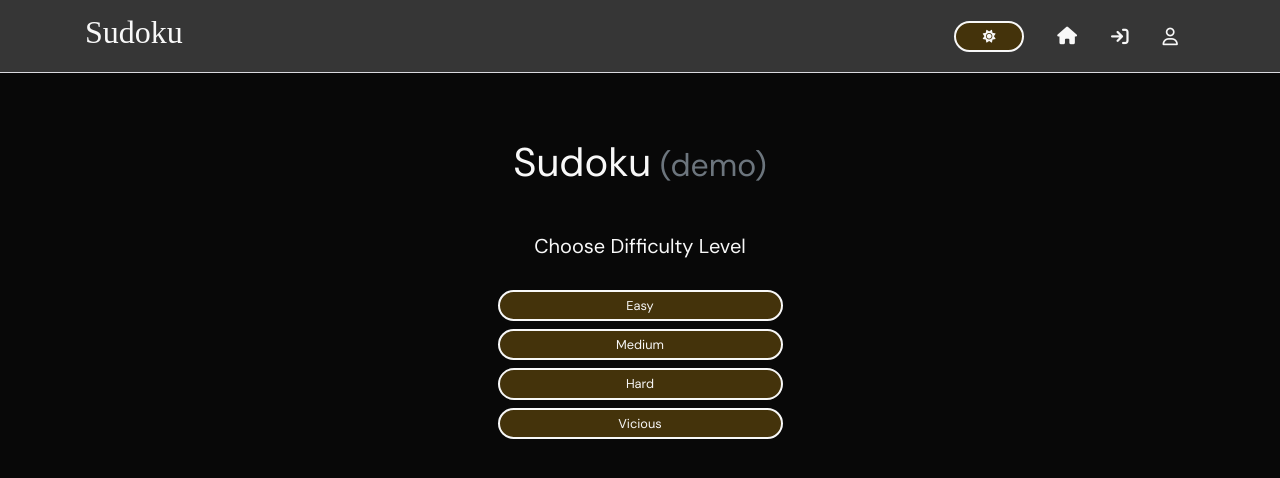
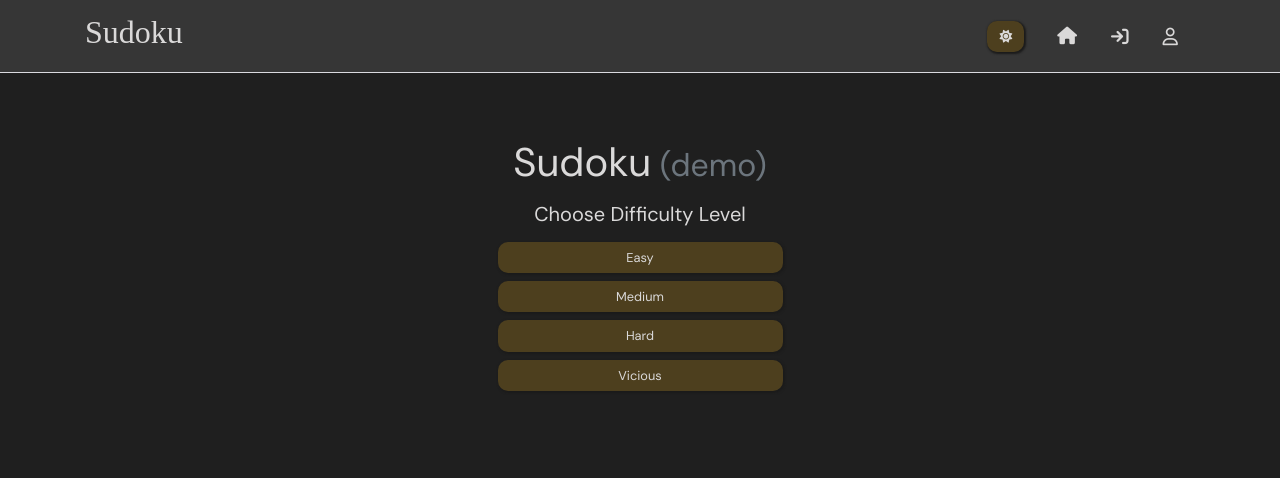
Before and after one commit to johnrearden/sudoku-bckend, a React (Create React App) app in the folder frontend/: page / in a window 1280 px wide. Shown: the top 478 px of the page. Built offline with nearby package versions, Linux system fonts and the light colour scheme; no server answers; a web font is replaced by a local one.

Commit message:
Restyle buttons to mute colours and add box shadow

```diff
--- a/frontend/src/pages/puzzle/ChooseDifficulty.js
+++ b/frontend/src/pages/puzzle/ChooseDifficulty.js
@@ -22,11 +22,11 @@ const ChooseDifficulty = ({ message, fadeIn }) => {
 
     return (
         <div className={fadeIn && styles.FadeIn}>
-            <Row className="d-flex justify-content-center text-center mt-5">
+            <Row className="d-flex justify-content-center text-center mt-1">
                 <h5>{message || 'Choose Difficulty Level'} </h5>
             </Row>
 
-            <Row className="d-flex justify-content-center mt-4">
+            <Row className="d-flex justify-content-center mt-2">
                 <Button
                     onClick={handleClick}
                     data-difficulty="0"
--- a/frontend/src/pages/puzzle/Home.js
+++ b/frontend/src/pages/puzzle/Home.js
@@ -19,7 +19,7 @@ const Home = () => {
 
     return (
         <>
-            <div><h1 className="text-center mt-5">Sudoku<small className="text-muted"> (demo)</small></h1></div>
+            <div><h1 className="text-center mt-5 mb-3">Sudoku<small className="text-muted"> (demo)</small></h1></div>
             <ChooseDifficulty />
 
             <Row className="justify-content-center mt-5">
--- a/frontend/src/pages/puzzle/Leaderboard.js
+++ b/frontend/src/pages/puzzle/Leaderboard.js
@@ -45,7 +45,7 @@ const Leaderboard = () => {
                         lineHeight: '1.5em',
                     }}
                     aria-label="United States"
-                ></ReactCountryFlag>
+                />
             </td>
         </tr>
     ));
@@ -72,7 +72,6 @@ const Leaderboard = () => {
                 <td>{data.puzzle_instance.owner_nickname}</td>
                 <td>{millisToTimeString(data.puzzle_instance.duration)}</td>
                 <td>
-                    <div className={styles.FlagBackground}>
                     <ReactCountryFlag
                         className="emojiFlag"
                         countryCode={data.puzzle_instance.owner_country}
@@ -82,8 +81,7 @@ const Leaderboard = () => {
                             lineHeight: '1.5em',
                         }}
                         aria-label="United States"
-                        ></ReactCountryFlag>
-                    </div>
+                    />
                 </td>
             </tr>
         ))
@@ -91,11 +89,11 @@ const Leaderboard = () => {
 
     return (
         <>
-            <Row className="d-flex justify-content-center mt-4">
+            <Row className="d-flex justify-content-center mt-3">
                 <h4>Leaderboard</h4>
             </Row>
             {data && (
-                <Row className="d-flex justify-content-center mt-4">
+                <Row className="d-flex justify-content-center mt-2">
                     <h6>{data.puzzle_instance.difficulty} Level</h6>
                 </Row>
             )}
@@ -118,6 +116,7 @@ const Leaderboard = () => {
                 </Col>
 
             </Row>
+            <hr></hr>
             <ChooseDifficulty message="Play again?" fadeIn/>
 
         </>
--- a/frontend/src/styles/Button.module.css
+++ b/frontend/src/styles/Button.module.css
@@ -1,23 +1,20 @@
 .Button {
     font-size: 0.8rem;
     align-self: center;
-    border-radius: 100px;
+    border-radius: 10px;
     padding: 4px 10px;
     margin-left: 2px;
     margin-right: 2px;
-    min-width: 70px;
     background-color: var(--brgt-color) !important;
     color: var(--fg-color) !important;
-    border: 2px solid var(--fg-color);
+    border: 2px solid transparent;
+    box-shadow: 1px 1px 2px 1px var(--shadow-color);
 }
 
 .Button:hover {
-    opacity: 0.8;
     border-color: transparent;
     cursor: pointer;
-    color: var(--brgt-color) !important;
-    background-color: var(--fg-color) !important;
-    border: 2px solid transparent;
+    border: 2px solid var(--fg-color);
 }
 
 .Button i {
--- a/frontend/src/styles/DigitChooser.module.css
+++ b/frontend/src/styles/DigitChooser.module.css
@@ -1,11 +1,12 @@
 .Digit {
     background-color: var(--brgt-color) !important;
     color: var(--fg-color) !important;
-    border-radius: 30%;
-    border: 2px solid var(--fg-color);
+    border-radius: 10px;
+    border: 2px solid transparent;
+    box-shadow: 1px 1px 2px 1px var(--shadow-color);
     width: calc(var(--size) - 4px);
     height: calc(var(--size) - 4px);
-    font-size: calc(var(--size) * 0.65);
+    font-size: calc(var(--size) * 0.6);
     margin: 0 2px 0 2px;
     display: flex;
     justify-content: center;
@@ -14,7 +15,7 @@
 
 .Inactive_Digit {
     opacity: 0.3;
-    border-radius: 30%;
+    border-radius: 15px;
     width: calc(var(--size) - 4px);
     height: calc(var(--size) - 4px);
     margin: 0 2px 0 2px;
@@ -24,8 +25,7 @@
 }
 
 .Digit:hover {
-    color: var(--brgt-color) !important;
-    background-color: var(--fg-color) !important;
+    border: 2px solid var(--fg-color);
     cursor: pointer;
 }
 
--- a/frontend/src/styles/Leaderboard.module.css
+++ b/frontend/src/styles/Leaderboard.module.css
@@ -21,6 +21,10 @@
     padding: 10px;
 }
 
+hr {
+    color: var(--fg-color) !important;
+}
+
 @keyframes slideIn {
     from {
         transform: translateX(-100%);
--- a/frontend/src/styles/Themes.module.css
+++ b/frontend/src/styles/Themes.module.css
@@ -1,29 +1,12 @@
-/* .darkTheme {
-    --bg-color: #080808;
-    --fg-color: #b4b1a3;
-    --scnd-color: #61502f;
-    --thrd-color: #463b2f;
-    --brgt-color: #464545;
-    --warn-color: #e0492b;
-} */
-
-/* .lightTheme {
-    --bg-color: #d6cfbf;
-    --fg-color: #4e4d49;
-    --scnd-color: #e2c58d;
-    --thrd-color: #b8a690;
-    --brgt-color: #e4dfcb;
-    --warn-color: #e0492b;
-} */
-
 .darkTheme {
-    --bg-color: #080808;
-    --fg-color: #f8f8f8;
+    --bg-color: #1f1f1f;
+    --fg-color: #dad9d9;
     --scnd-color: #64553f;
     --thrd-color: #444443;
-    --brgt-color: #44330b;
+    --brgt-color: #4d3f1e;
     --warn-color: #e0492b;
     --nav-bckgnd: #363636;
+    --shadow-color: #1b1b1b;
 }
 
 .lightTheme {
@@ -34,4 +17,5 @@
     --brgt-color: #e4dfcb;
     --warn-color: #e0492b;
     --nav-bckgnd: #a6a29a;
+    --shadow-color: #63594e;
 }
```
Lines whose indentation alone changed are shown as unchanged.
